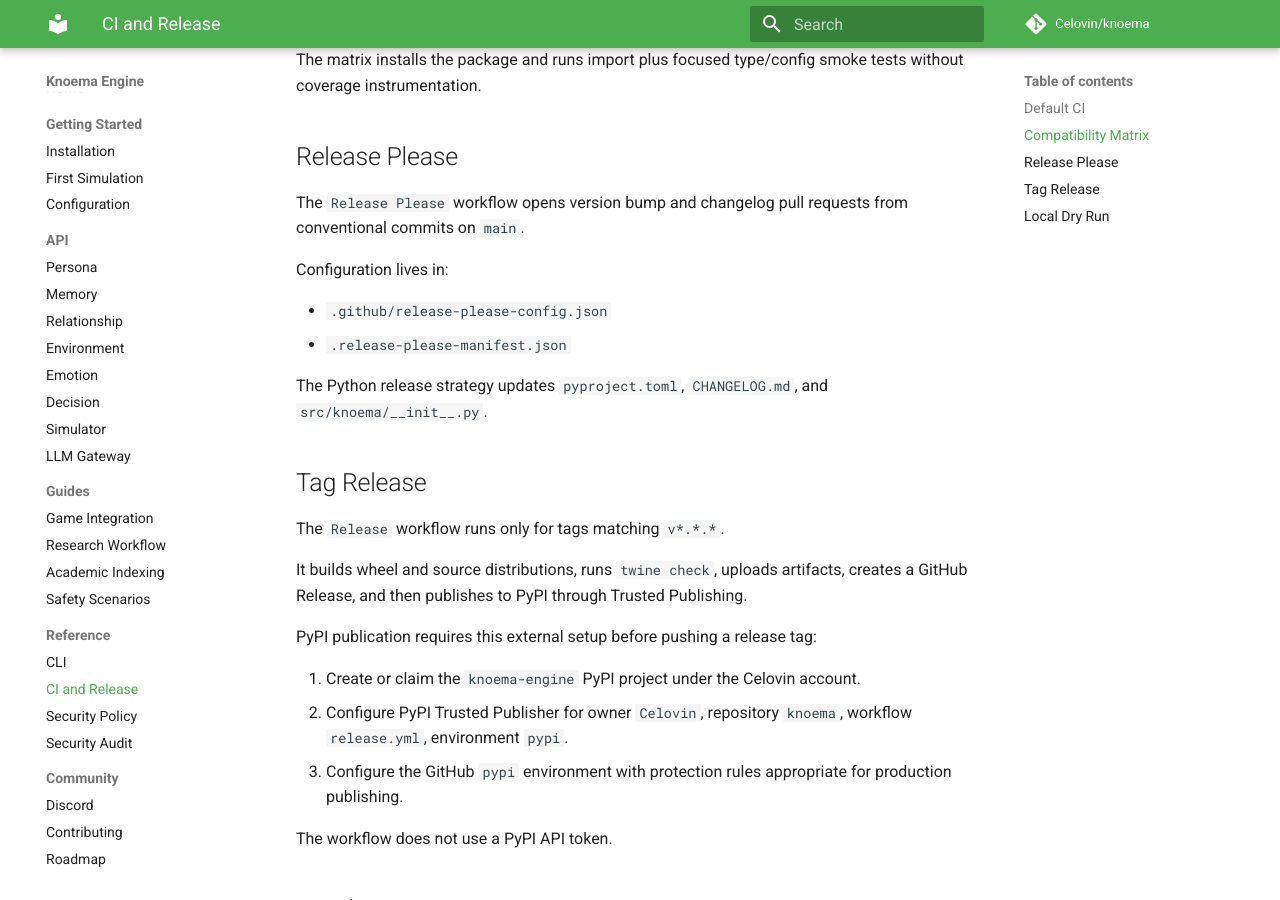
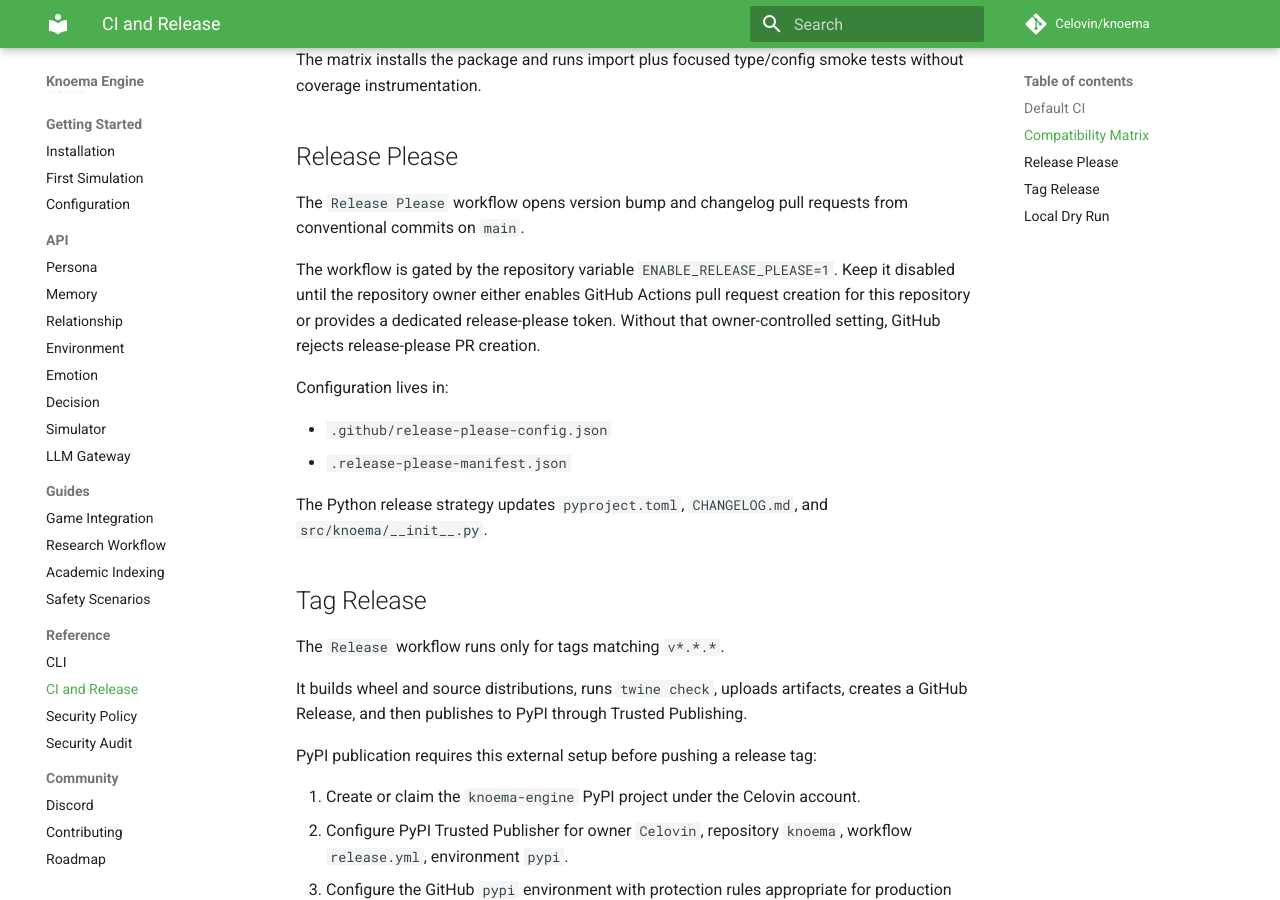
Before and after one commit to Celovin/knoema, an MkDocs documentation site: the page built from docs/ci-release-automation.md, in a window 1280 px wide and 900 px high, scrolled down 751 px. Built offline with MkDocs 1.6.1 and Material for MkDocs 9.7.7, drawn with Linux system fonts in a browser that asks for light colours; comment, search, counter and statistics services are not loaded.

Commit message:
ci: gate release-please until PR automation is enabled

```diff
--- a/docs/ci-release-automation.md
+++ b/docs/ci-release-automation.md
@@ -26,6 +26,8 @@
 ## Release Please
 
 The `Release Please` workflow opens version bump and changelog pull requests from conventional commits on `main`.
+
+The workflow is gated by the repository variable `ENABLE_RELEASE_PLEASE=1`. Keep it disabled until the repository owner either enables GitHub Actions pull request creation for this repository or provides a dedicated release-please token. Without that owner-controlled setting, GitHub rejects release-please PR creation.
 
 Configuration lives in:
 
```
Also changed, not shown: 2 other files.
